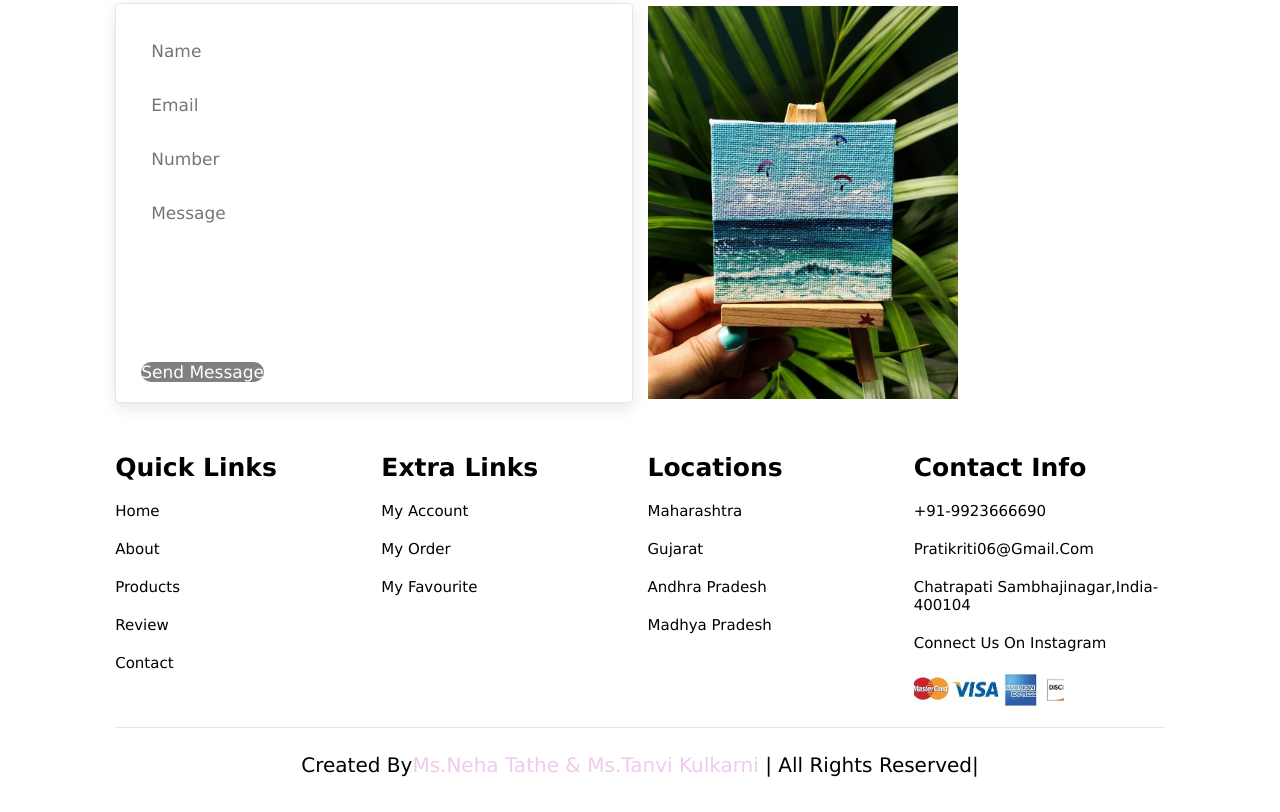
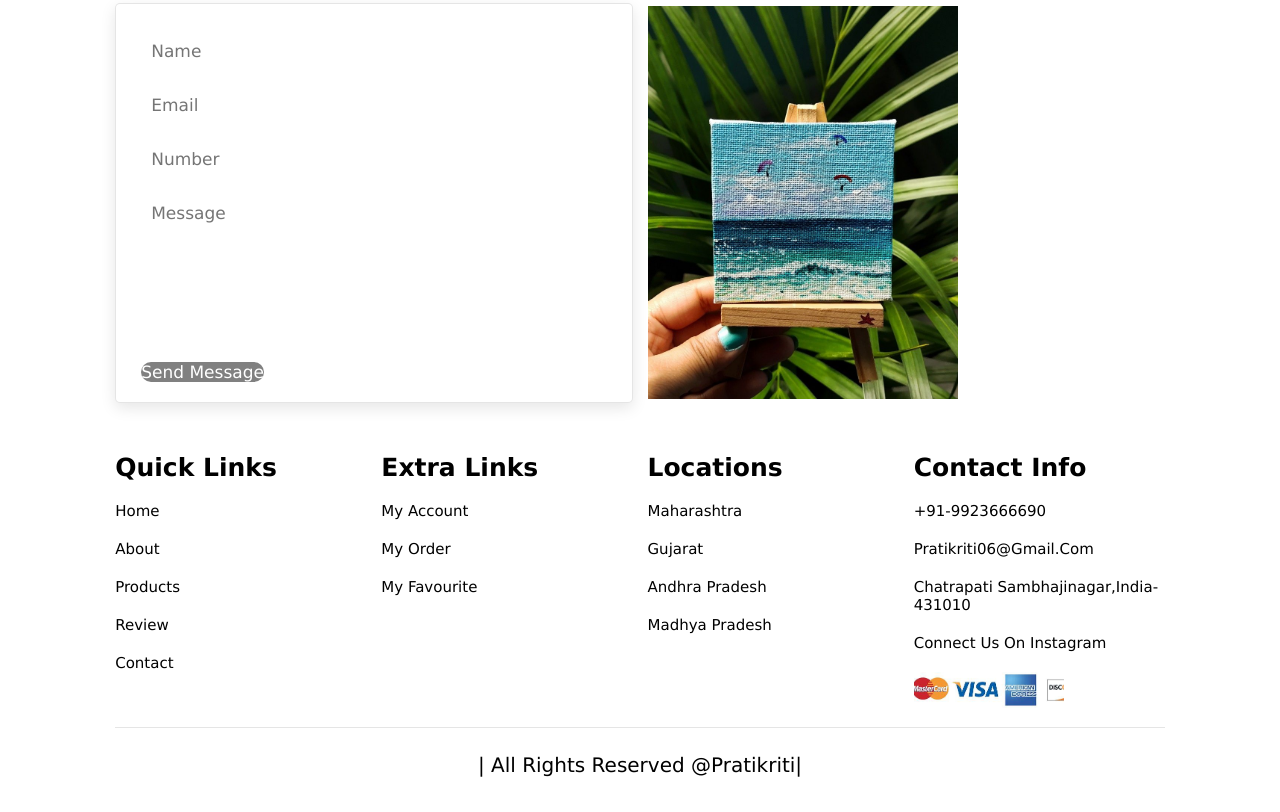
Before and after one commit to tanveek6/Pratikriti, a website: page index.html in a window 1280 px wide. Shown: the part 3128-3940 px from the top of the page. Drawn offline with nearby package versions, Linux system fonts and the light colour scheme.

Commit message:
Update index.html

```diff
--- a/index.html
+++ b/index.html
@@ -409,14 +409,14 @@
 	<h3>contact info</h3>
 	<a href="#">+91-9923666690</a>
 	<a href="#">pratikriti06@gmail.com</a>
-	<a href="#">Chatrapati Sambhajinagar,India-400104</a>
+	<a href="#">Chatrapati Sambhajinagar,India-431010</a>
 	<a href="#">connect us on instagram </a>
 	<img src="photos/pay.jpeg" alt="" style="width: 150px;">
 
 
 </div>
 </div>
-<div class="credit">created by<span>Ms.Neha Tathe & Ms.Tanvi Kulkarni </span>| all rights reserved|</div>
+<div class="credit">| all rights reserved @pratikriti|</div>
 
 </div>
 </section>
```
